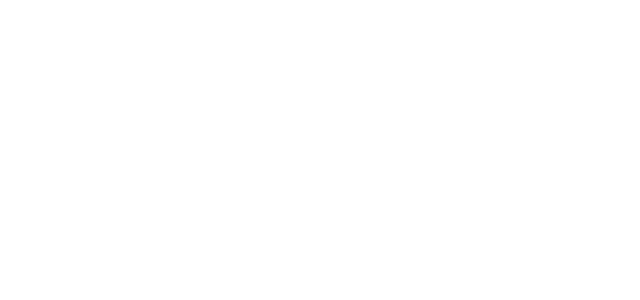
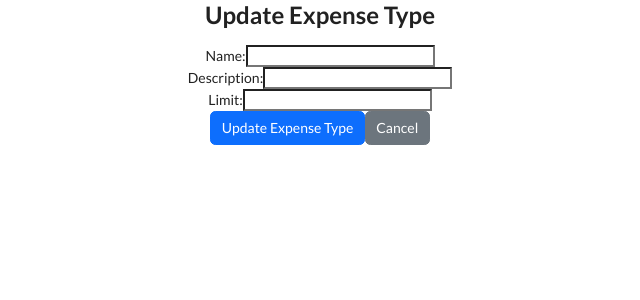
Before and after one commit to tri-white/react-redux-CRUD, a React (Create React App) app: page /expense-types/update/1 in a window 1280 px wide. Before the commit this address had no page. Shown: the top 300 px of the page, without its empty margins (320-960 px from the left). Built offline with nearby package versions, Linux system fonts and the light colour scheme; no server answers.

Commit message:
crud for expense-types

```diff
--- a/src/App.js
+++ b/src/App.js
@@ -5,6 +5,8 @@ import EmployeeList from './containers/EmployeeList';
 import UpdateEmployee from './containers/UPDATE/UpdateEmployee';
 import DepartmentList from './containers/DepartmentList';
 import UpdateDepartment from './containers/UPDATE/UpdateDepartment';
+import ExpenseTypesList from './containers/ExpenseTypesList';
+import UpdateExpenseType from './containers/UPDATE/UpdateExpenseType';
 function App() {
   return (
     <div className='App'>
@@ -15,6 +17,8 @@ function App() {
           <Route path="/employees/update/:id" element={<UpdateEmployee />} />
           <Route path="/departments" element={<DepartmentList />} />
           <Route path="/departments/update/:id" element={<UpdateDepartment/>} />
+          <Route path="/expense-types" element={<ExpenseTypesList/>} />
+          <Route path="/expense-types/update/:id" element={<UpdateExpenseType/>} />
         </Routes>
       </BrowserRouter>
     </div>
--- a/src/containers/EmployeeList.js
+++ b/src/containers/EmployeeList.js
@@ -20,9 +20,6 @@ const EmployeeList = () =>{
         fetchEmployees();
     }, []);
 
-    const handleAddEmployeeClick = () => {
-        navigate('/employees/add');
-      };
     const handleDelete = async (id) => {
         await axios.delete(`http://localhost:3001/api/employees/${id}`);
         dispatch(deleteEmployee(id));
--- /dev/null
+++ b/src/containers/ExpenseTypesList.js
@@ -0,0 +1,134 @@
+import React, { useEffect, useState } from 'react';
+import { useDispatch, useSelector } from 'react-redux';
+import axios from 'axios';
+import { setExpenseTypes, deleteExpenseType, addExpenseType } from '../redux/actions/expenseTypesActions';
+import { useNavigate } from 'react-router-dom';
+const ExpenseTypesList = () => {
+  const dispatch = useDispatch();
+  const expenseTypes = useSelector((state) => state.allExpenseTypes.expenseTypes);
+  const [name, setName] = useState('');
+  const [description, setDescription] = useState('');
+  const [limit, setLimit] = useState('');
+const navigate = useNavigate();
+  useEffect(() => {
+    const fetchExpenseTypes = async () => {
+      try {
+        const response = await axios.get('http://localhost:3001/api/expense-types/');
+        dispatch(setExpenseTypes(response.data));
+      } catch (error) {
+        console.error('Error fetching expense types:', error);
+      }
+    };
+
+    fetchExpenseTypes();
+  }, [dispatch]);
+
+  const handleAddExpenseType = async () => {
+    try {
+      const response = await axios.post('http://localhost:3001/api/expense-types/', {
+        name,
+        description,
+        limit,
+      });
+
+      dispatch(addExpenseType(response.data));
+      navigate('/expense-types');
+
+    } catch (error) {
+      console.error('Error adding expense type:', error);
+    }
+  };
+
+  const handleDeleteExpenseType = async (id) => {
+    try {
+      await axios.delete(`http://localhost:3001/api/expense-types/${id}`);
+      dispatch(deleteExpenseType(id));
+    } catch (error) {
+      console.error('Error deleting expense type:', error);
+    }
+  };
+  const handleUpdateClick = (id) => {
+    navigate(`/expense-types/update/${id}`);
+  };
+
+
+  const renderList = expenseTypes.map((expenseType)=>{
+    const {_id, name, description, limit} = expenseType;
+    return (
+    <tr>
+    <td>{_id}</td>
+    <td>{name}</td>
+    <td>{description}</td>
+    <td>{limit}</td>
+    <td>
+    <button className="btn btn-primary" onClick={() => handleUpdateClick(_id)}>Edit</button>
+          <button className="btn btn-danger" onClick={() => handleDeleteExpenseType(_id)}>Delete</button>
+        </td>
+    </tr>
+
+    );
+})
+
+
+  return (
+    <div>
+      <h2>Expense Types</h2>
+      <div className="expense-types-list">
+      <div>
+      <h2>Add Expense Type</h2>
+      <form>
+        <div className="form-group">
+          <label htmlFor="name">Name:</label>
+          <input
+            type="text"
+            id="name"
+            value={name}
+            onChange={(e) => setName(e.target.value)}
+          />
+        </div>
+        <div className="form-group">
+          <label htmlFor="description">Description:</label>
+          <input
+            type="text"
+            id="description"
+            value={description}
+            onChange={(e) => setDescription(e.target.value)}
+          />
+        </div>
+        <div className="form-group">
+          <label htmlFor="limit">Limit:</label>
+          <input
+            type="text"
+            id="limit"
+            value={limit}
+            onChange={(e) => setLimit(e.target.value)}
+          />
+        </div>
+        <button type="button" className="btn btn-primary" onClick={handleAddExpenseType}>
+          Add Expense Type
+        </button>
+      </form>
+    </div>
+        <h3>Expense Types List</h3>
+
+        <table className="table">
+        <thead>
+            <tr>
+
+                <th>ID</th>
+                <th>Name</th>
+                <th>Description</th>
+                <th>Limit</th>
+                <th>Action</th>
+            </tr>
+        </thead>
+        <tbody>
+                {renderList}
+        </tbody>
+    </table>
+      </div>
+    </div>
+  );
+};
+
+export default ExpenseTypesList;
--- /dev/null
+++ b/src/containers/UPDATE/UpdateExpenseType.js
@@ -0,0 +1,95 @@
+// UpdateExpenseTypeForm.js
+import React, { useState, useEffect } from 'react';
+import axios from 'axios';
+import { useDispatch } from 'react-redux';
+import { useNavigate, useParams } from 'react-router-dom';
+import { setExpenseTypes } from '../../redux/actions/expenseTypesActions';
+
+const UpdateExpenseType = ({ onClose }) => {
+  const { id } = useParams();
+  const [name, setName] = useState('');
+  const [description, setDescription] = useState('');
+  const [limit, setLimit] = useState('');
+  const dispatch = useDispatch();
+  const navigate = useNavigate();
+
+  useEffect(() => {
+    const fetchExpenseTypeDetails = async () => {
+      try {
+        const response = await axios.get(`http://localhost:3001/api/expense-types/${id}`);
+        const { name, description, limit } = response.data;
+        setName(name);
+        setDescription(description);
+        setLimit(limit);
+      } catch (error) {
+        console.error('Error fetching expense type details:', error);
+      }
+    };
+
+    fetchExpenseTypeDetails();
+  }, [id]);
+
+  const handleUpdateExpenseType = async () => {
+    try {
+      await axios.put(`http://localhost:3001/api/expense-types/${id}`, {
+        name,
+        description,
+        limit,
+      });
+
+      const response = await axios.get('http://localhost:3001/api/expense-types/');
+      dispatch(setExpenseTypes(response.data));
+
+      navigate('/expense-types');
+    } catch (error) {
+      console.error('Error updating expense type:', error);
+    }
+  };
+
+  const handleFormClose = () => {
+    navigate('/expense-types');
+  };
+
+  return (
+    <div className="update-expense-type-form">
+      <h2>Update Expense Type</h2>
+      <form>
+        <div className="form-group">
+          <label htmlFor="name">Name:</label>
+          <input
+            type="text"
+            id="name"
+            value={name}
+            onChange={(e) => setName(e.target.value)}
+          />
+        </div>
+        <div className="form-group">
+          <label htmlFor="description">Description:</label>
+          <input
+            type="text"
+            id="description"
+            value={description}
+            onChange={(e) => setDescription(e.target.value)}
+          />
+        </div>
+        <div className="form-group">
+          <label htmlFor="limit">Limit:</label>
+          <input
+            type="text"
+            id="limit"
+            value={limit}
+            onChange={(e) => setLimit(e.target.value)}
+          />
+        </div>
+        <button type="button" className="btn btn-primary" onClick={handleUpdateExpenseType}>
+          Update Expense Type
+        </button>
+        <button type="button" className="btn btn-secondary" onClick={handleFormClose}>
+          Cancel
+        </button>
+      </form>
+    </div>
+  );
+};
+
+export default UpdateExpenseType;
--- /dev/null
+++ b/src/redux/actions/expenseTypesActions.js
@@ -0,0 +1,18 @@
+// src/redux/actions/expenseTypesActions.js
+
+import { ActionTypes } from '../constants/action-types';
+
+export const setExpenseTypes = (expenseTypes) => ({
+  type: ActionTypes.SET_EXPENSE_TYPES,
+  payload: expenseTypes,
+});
+
+export const addExpenseType = (expenseType) => ({
+  type: ActionTypes.ADD_EXPENSE_TYPE,
+  payload: expenseType,
+});
+
+export const deleteExpenseType = (id) => ({
+  type: ActionTypes.DELETE_EXPENSE_TYPE,
+  payload: id,
+});
--- a/src/redux/constants/action-types.js
+++ b/src/redux/constants/action-types.js
@@ -7,4 +7,7 @@ export const ActionTypes = {
     SET_DEPARTMENTS: 'SET_DEPARTMENTS',
     ADD_DEPARTMENT: 'ADD_DEPARTMENT',
     DELETE_DEPARTMENT: 'DELETE_DEPARTMENT',
+    SET_EXPENSE_TYPES: 'SET_EXPENSE_TYPES',
+    ADD_EXPENSE_TYPE: 'ADD_EXPENSE_TYPE',
+    DELETE_EXPENSE_TYPE: 'DELETE_EXPENSE_TYPE',
 };
--- /dev/null
+++ b/src/redux/reducers/expenseTypesReducer.js
@@ -0,0 +1,22 @@
+
+import { ActionTypes } from '../constants/action-types';
+
+const initialState = {
+  expenseTypes: [],
+};
+
+export const expenseTypesReducer = (state = initialState, action) => {
+  switch (action.type) {
+    case ActionTypes.SET_EXPENSE_TYPES:
+      return { ...state, expenseTypes: action.payload };
+    case ActionTypes.ADD_EXPENSE_TYPE:
+      return { ...state, expenseTypes: [...state.expenseTypes, action.payload] };
+    case ActionTypes.DELETE_EXPENSE_TYPE:
+      return {
+        ...state,
+        expenseTypes: state.expenseTypes.filter((expenseType) => expenseType._id !== action.payload),
+      };
+    default:
+      return state;
+  }
+};
--- a/src/redux/reducers/index.js
+++ b/src/redux/reducers/index.js
@@ -1,9 +1,11 @@
 import { combineReducers } from "redux";
 import {employeeReducer} from "./employeeReducer"
 import { departmentReducer } from "./departmentReducer";
+import { expenseTypesReducer } from "./expenseTypesReducer";
 const reducers = combineReducers({
     allEmployees: employeeReducer,
     allDepartments: departmentReducer,
+    allExpenseTypes: expenseTypesReducer,
 })
 
 export default reducers;
```
Also changed, not shown: src/containers/ADD/AddEmployee.js (deleted, +0 -57 lines).
